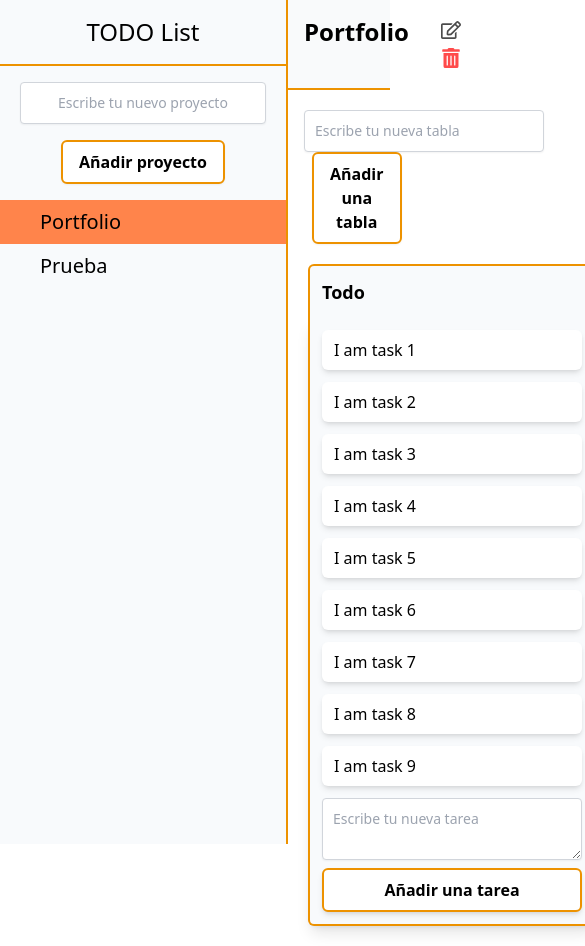
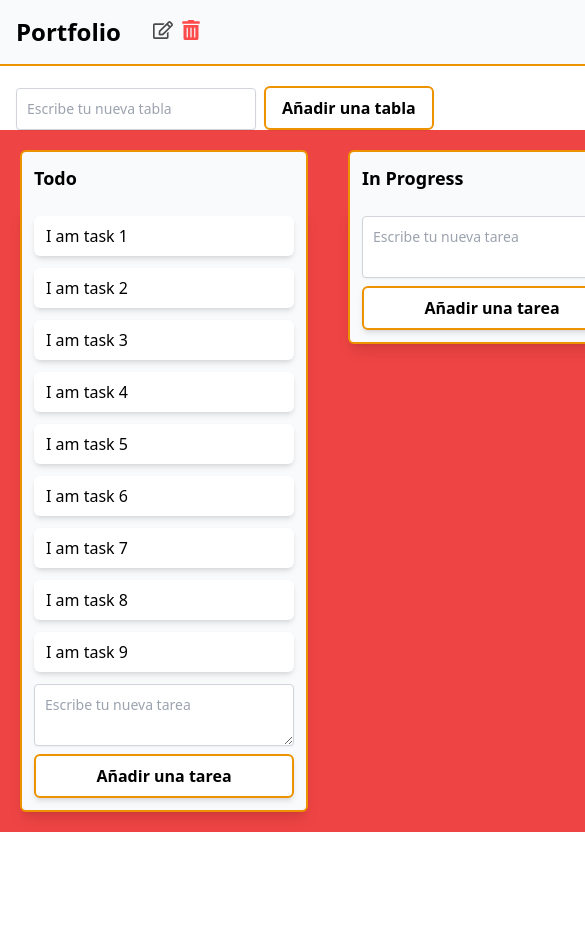
Before and after one commit to alejandropovedabisquert/todo-list-v2, a React (Create React App) app: page /project-1 in a window 390 px wide. Shown: the top 946 px of the page, 585 px wide, since content can reach past the window. After the commit the page ends 844 px from the top, so only its background shows below. Built offline with nearby package versions, Linux system fonts and the light colour scheme; the HTML template or start-up script is replaced by a standard one.

Commit message:
cambios en el responsive de los proyectos

```diff
--- a/src/components/Nav.js
+++ b/src/components/Nav.js
@@ -7,7 +7,7 @@ const Nav = ({data, setData}) =>{
     const activationNav = location.pathname.substring(1, location.pathname.length)
 
     return(
-        <div className="fixed min-h-[300px] h-full w-72 border-r-2 border-secondary-color bg-slate-50 z-50 overflow-y-auto">
+        <div className="fixed min-h-[300px] h-full w-72 border-r-2 border-secondary-color bg-slate-50 z-50 overflow-y-auto hidden lg:block">
 
             <Link to="/"><h1 className='text-center py-4 text-2xl border-b-2 border-secondary-color'>TODO List</h1></Link>
             <ProjectForm data={data} setData={setData}/>
--- a/src/components/TodoList.js
+++ b/src/components/TodoList.js
@@ -133,10 +133,11 @@ const TodoList = ({data, setData, projectId}) =>{
   }
 
     return(
-        <div className='ml-72'>
+        <div className='lg:pl-72 w-max lg:w-full'>
             <DragDropContext onDragEnd={handleDragEnd}>
               <Droppable droppableId={projectId} direction='horizontal' type='table'>
-                {(provided)=>{
+                {(provided, snapshot)=>{
+                  console.log(snapshot);
                   return(
                     <>
                       <div className='pl-4 py-4 border-b-2 border-secondary-color bg-gray-50'>
@@ -171,7 +172,7 @@ const TodoList = ({data, setData, projectId}) =>{
                         ref={provided.innerRef}
                       >
                         <TableForm data={data} setData={setData} projectId={projectId}/>
-                        <div className="flex min-h-full w-fit md:w-full">
+                        <div className={`flex h-full w-full bg-red-500 ${snapshot.isDraggingOver ? "mr-80": null}`}>
                           {data.projects[projectId].content.tableOrder.map((tableId, index) =>{
                             const table = data.projects[projectId].content.tables[tableId]
                             // console.log(table);
```
